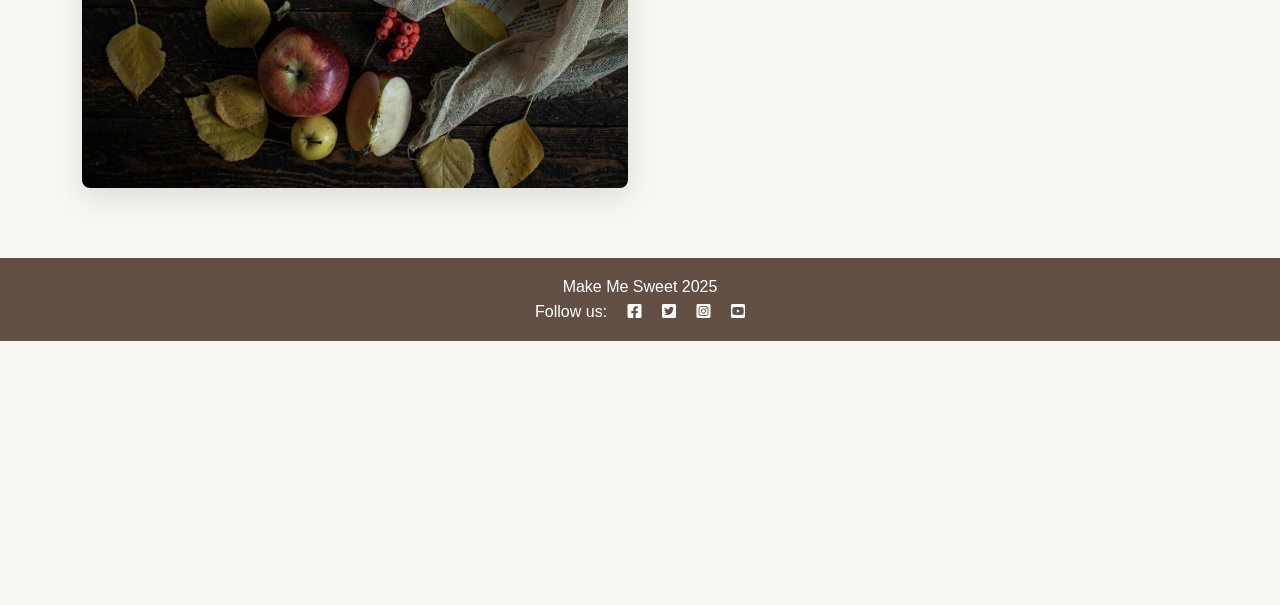
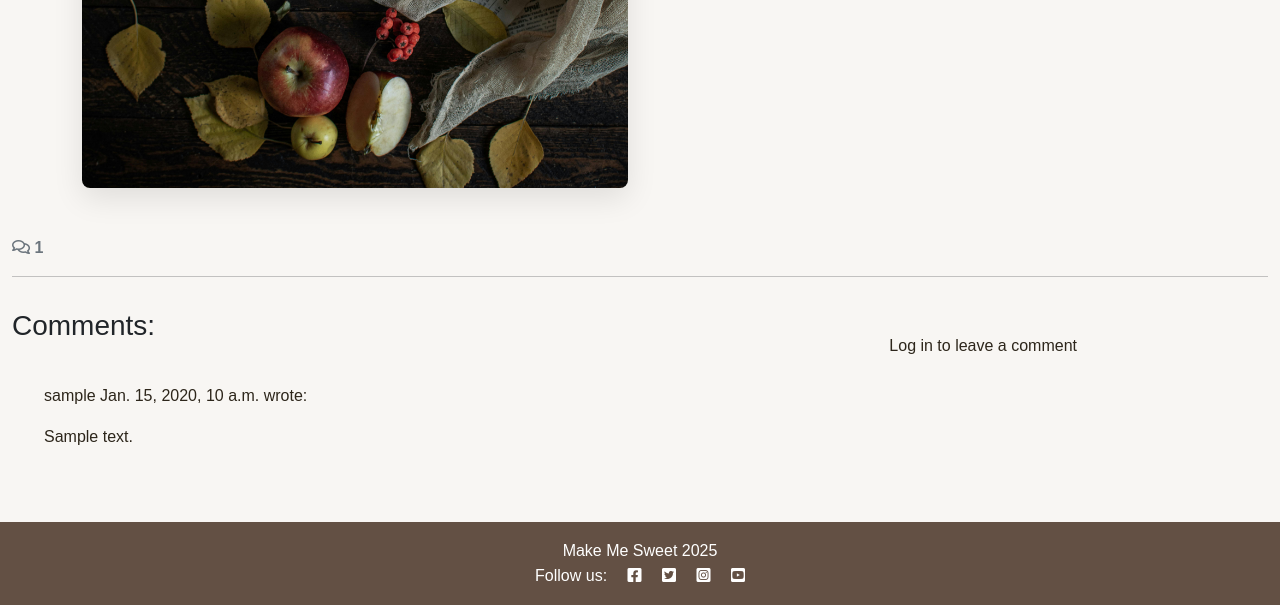
Before and after one commit to xAlex-an/make-me-sweet, a Django app: a page that uses recipes/templates/recipes/recipes_detail.html in a window 1280 px wide. Shown: the part 602-1207 px from the top of the page. Before the commit the page ends 943 px from the top, so only its background shows below. Run offline with Django 4.2, Linux system fonts and the light colour scheme; tables that the repository leaves empty hold one stand-in row (values such as "Sample post"); some libraries are stand-ins or nearby versions.

Commit message:
Enhance recipe detail page

```diff
--- a/recipes/templates/recipes/recipes_detail.html
+++ b/recipes/templates/recipes/recipes_detail.html
@@ -1,6 +1,7 @@
 {% extends 'base.html' %}
 {% block content %}
 {% load static %}
+{% load crispy_forms_tags %}
 
 <div class="container-fluid" style="background-color: #f8f6f3; min-height: 100vh;">
     <div class="container py-5">
@@ -58,6 +59,98 @@
 
         </div>
     </div>
+
+    <!-- Displaying count of comments -->
+    <div class="row">
+        <div class="col-12">
+            <strong class="text-secondary">
+                <i class="far fa-comments"></i> {{ comment_count }}
+            </strong>
+        </div>
+        <div class="col-12">
+            <hr>
+        </div>
+    </div>
+
+    <!-- Displaying Comments -->
+    <div class="row">
+        <div class="col-md-8 card mb-4 mt-3">
+            <h3>Comments:</h3>
+            <div class="card-body">
+                <!-- We want a for loop inside the empty control tags to iterate through each comment in comments -->
+                {% for comment in comments %}
+                <div class="p-2 comments
+                    {% if not comment.approved and comment.author == user %}
+                    faded{% elif not comment.approved %} d-none{% endif %}">
+                    <p class="font-weight-bold">
+                        {{ comment.author }}
+                        <span class="font-weight-normal">
+                            {{ comment.created_on }}
+                        </span> wrote:
+                    </p>
+                    <div id="comment{{ comment.id }}">
+                        {{ comment.body | linebreaks }}
+                    </div>
+                    {% if not comment.approved and comment.author == user %}
+                    <p class="approval">
+                        This comment is awaiting approval
+                    </p>
+                    {% endif %}
+                    {% if user.is_authenticated and comment.author == user %}
+                    <button class="btn btn-delete" comment_id="{{ comment.id }}">Delete</button>
+                    <button class="btn btn-edit" comment_id="{{ comment.id }}">Edit</button>
+                    {% endif %}
+                </div>
+                <!-- Our for loop ends here -->
+                {% endfor %}
+            </div>
+        </div>
+
+        <!-- Creating New Comments -->
+        <div class="col-md-4 card mb-4 mt-3">
+            <div class="card-body">
+                {% if user.is_authenticated %}
+                <h3>Leave a comment:</h3>
+                <p>Posting as: {{ user.username }}</p>
+                <form id="commentForm" method="post" style="margin-top: 1.3em;">
+                    {{ comment_form | crispy }}
+                    {% csrf_token %}
+                    <button id="submitButton" type="submit" class="btn btn-signup btn-lg">Submit</button>
+                </form>
+                {% else %}
+                <p>Log in to leave a comment</p>
+                {% endif %}
+            </div>
+        </div>
+    </div>
+</div>
+<!-- Delete confirmation modal -->
+<div class="modal fade" id="deleteModal" tabindex="-1"
+  aria-labelledby="deleteModalLabel" aria-hidden="true">
+  <div class="modal-dialog">
+    <div class="modal-content">
+      <div class="modal-header">
+        <h5 class="modal-title"
+          id="deleteModalLabel">Delete comment?</h5>
+        <button type="button" class="btn-close"
+          data-bs-dismiss="modal" aria-label="Close"></button>
+      </div>
+      <div class="modal-body">
+        Are you sure you want to delete your comment?
+        This action cannot be undone.
+      </div>
+      <div class="modal-footer">
+        <button type="button" class="btn btn-secondary"
+          data-bs-dismiss="modal">Close</button>
+        <a id="deleteConfirm" href="#" class="btn
+          btn-danger">Delete</a>
+      </div>
+    </div>
+  </div>
 </div>
 
 {% endblock content %}
+
+{% block extras %}
+<script src="{% static 'js/comments.js' %}"></script>
+{% endblock %}
```
Lines whose indentation alone changed are shown as unchanged.
